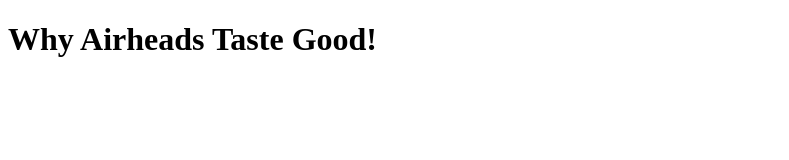
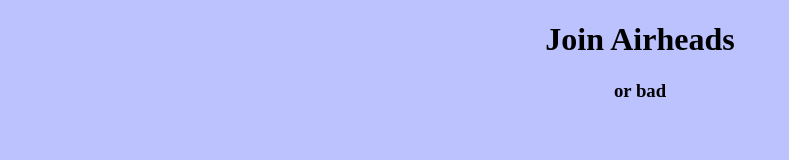
Before and after one commit to Swip3r/Airhead, a plain HTML site: page index.html in a window 1280 px wide. Shown: the whole page, without its empty margins (0-789 px from the left). Drawn offline with Linux system fonts and the light colour scheme.

Commit message:
add new thing

```diff
--- a/index.html
+++ b/index.html
@@ -5,9 +5,18 @@
     <meta name="viewport" content="width=device-width, initial-scale=1.0">
     <title>Airheads - Why they are good.</title>
 </head>
-<body>
+<body style="background-color: rgb(187, 194, 254)">
 <main>
-<h1>Why Airheads Taste Good!</h1>
+
+<center>
+
+<h1>Join Airheads</h1>
+<h3>or bad</h3>
+
+
+
+
+</center>
 </main>
 </body>
 </html>
```
